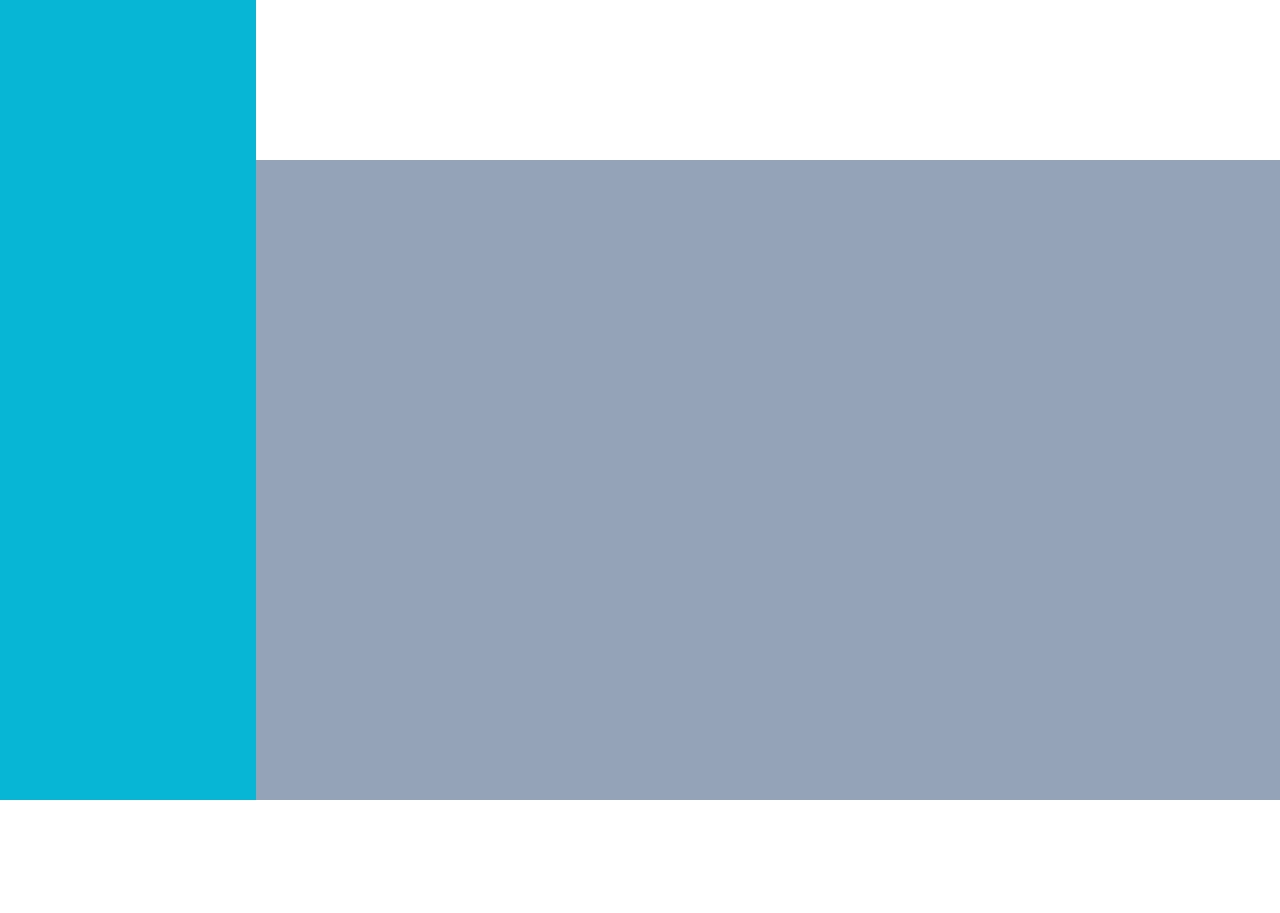
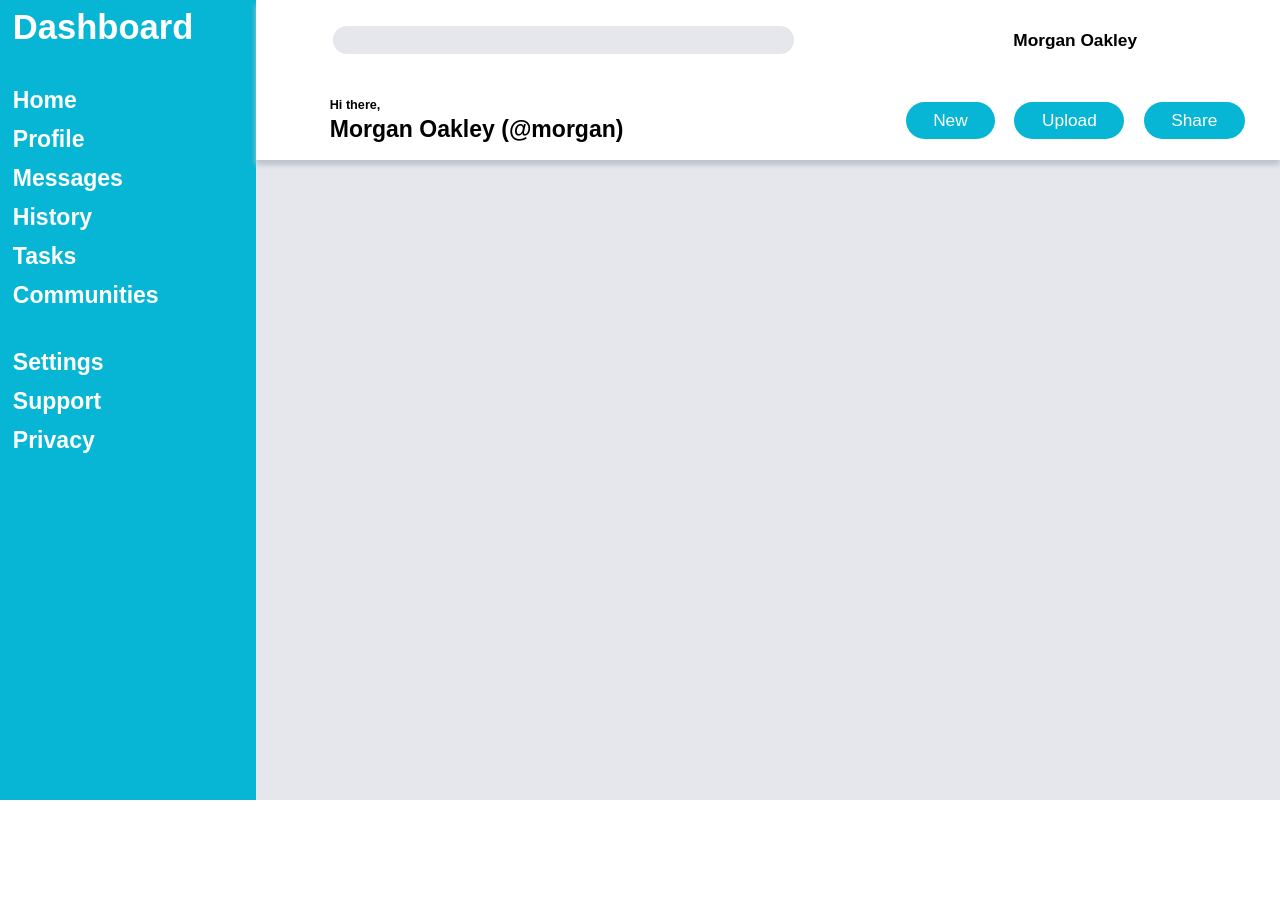
Before and after one commit to Barnaby-1/Admin-Dashboard, a plain HTML site: page index.html in a window 1280 px wide. Before the commit the page ends 800 px from the top, so only its background shows below. Drawn offline with Linux system fonts and the light colour scheme.

Commit message:
add basic grid & content for sidebar and header

```diff
--- a/index.html
+++ b/index.html
@@ -8,10 +8,37 @@
 </head>
 <body>
     <header>
-
+        <div id="header-top-half">
+            <input type="text">
+            <h3>Morgan Oakley</h3>
+        </div>
+        <div id="header-bottom-half">
+            <div id="name-welcome">
+                <h5>Hi there,</h5>
+                <h2>Morgan Oakley (@morgan)</h2>
+            </div>
+            <div id="header-buttons">
+                <button class="header-action-buttons">New</button>
+                <button class="header-action-buttons">Upload</button>
+                <button class="header-action-buttons">Share</button>
+            </div>
+        </div>
     </header>
     <nav>
-
+        <h1>Dashboard</h1>
+        <div id="nav-links">
+            <h3><a href="">Home</a></h3>
+            <h3><a href="">Profile</a></h3>
+            <h3><a href="">Messages</a></h3>
+            <h3><a href="">History</a></h3>
+            <h3><a href="">Tasks</a></h3>
+            <h3><a href="">Communities</a></h3>
+        </div>
+        <div id="preferences">
+            <h3><a href="">Settings</a></h3>
+            <h3><a href="">Support</a></h3>
+            <h3><a href="">Privacy</a></h3>
+        </div>
     </nav>
     <main>
 
--- a/style.css
+++ b/style.css
@@ -1,6 +1,7 @@
 * {
     box-sizing: border-box;
-    font-size: 16px;
+    font-size: 1.8vw;
+    font-family: Arial, Helvetica, sans-serif;
     margin: 0;
     padding: 0;
 }
@@ -13,17 +14,106 @@ body {
     grid-template-rows: repeat(5, 1fr);
 }
 
+h1 {
+    font-size: 1.5rem;
+}
+
+main {
+    background-color: #e5e7ec;
+    grid-area: 2 / 2 / 10 / 4;
+}
+
+
+/* header */
+
 header {
     background-color: #fff;
+    position: relative;
+    box-shadow: 0px 5px 5px #bec3cd;
     grid-area: 1 / 2 / 1 / 4;
+    display: grid;
+    grid-template-rows: repeat(2, 1fr);
 }
+
+#header-top-half, #header-bottom-half {
+    display: grid;
+    grid-template-columns: 6fr 4fr;
+}
+
+#header-top-half input {
+    height: 35%;
+    width: 75%;
+    align-self: center;
+    justify-self: center;
+    border-radius: 20vw;
+    padding-left: 2%;
+    background-color: #e5e7ec;
+    border-color: transparent;
+    font-size: 0.75rem;
+}
+
+#header-top-half h3 {
+    font-size: 0.75rem;
+    justify-self: center;
+    align-self: center;
+}
+
+#name-welcome {
+    padding-left: 12%;
+    align-self: center;
+}
+
+#name-welcome h5 {
+    font-size: 0.55rem;
+    margin-bottom: 0.5vh;
+}
+
+#header-buttons {
+    align-self: center;
+    justify-self: center;
+}
+
+.header-action-buttons {
+    margin-left: 0.5vw;
+    margin-right: 0.5vw;
+    border-radius: 30vw;
+    padding: 0.75vh 2vw 0.75vh 2vw;
+    border-color: transparent;
+    background-color: #06b6d4;
+    color: #fff;
+    font-size: 0.75rem;
+}
+
+.header-action-buttons:active {
+    background-color: #059bb4;
+}
+
+/* sidebar */
 
 nav {
     background-color: #06b6d4;
     grid-area: 1 / 1 / 10 / 1;
+    color: #fff;
+    padding-left: 1vw;
+    display: grid;
+    grid-template-rows: repeat(2, 1fr) 18fr;
+    gap: 5vh;
 }
 
-main {
-    background-color: #94a3b8;
-    grid-area: 2 / 2 / 10 / 4;
+nav a {
+    text-decoration: none;
+    color: #fff;
 }
+
+nav h1 {
+    padding-top: 1vh;
+}
+
+#nav-links, #preferences {
+    display: grid;
+    gap: 1.5vh;
+}
+
+#preferences {
+    grid-template-rows: repeat(2, 1fr) 18fr;
+}
```
